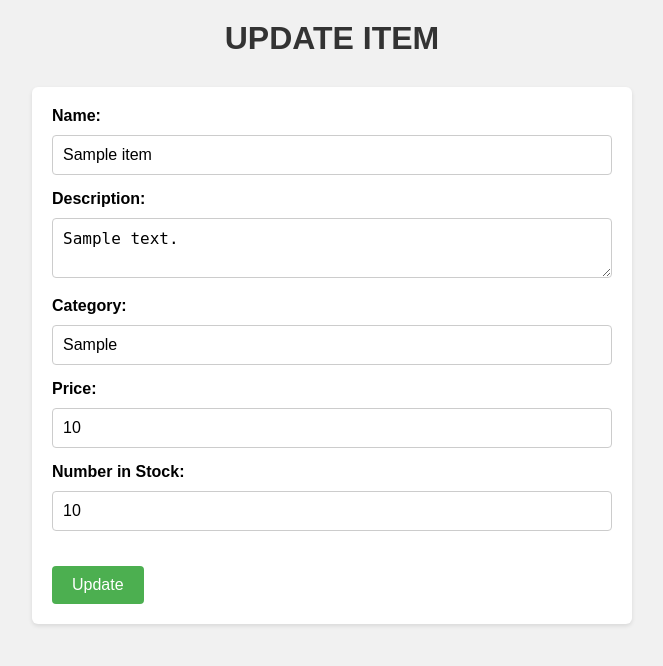
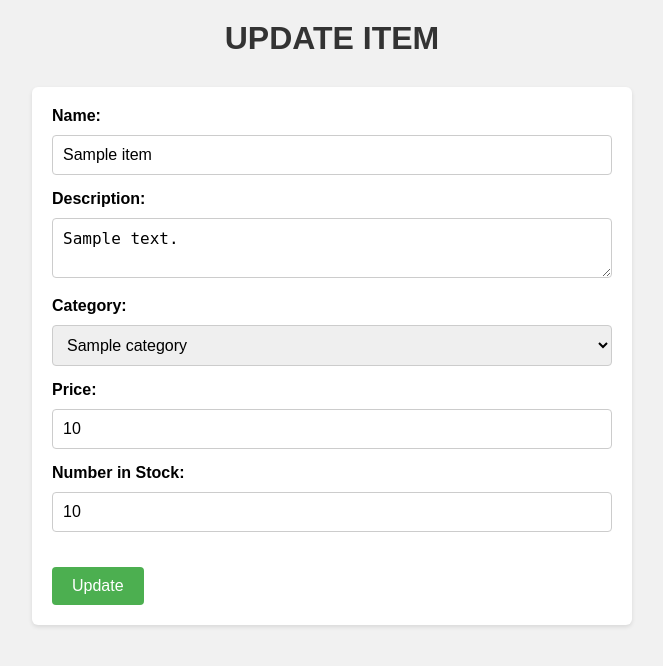
Before and after one commit to govind201/inventory-application, a Node server app: page /items/600000000000000000000001/update in a window 1280 px wide. Shown: the top 666 px of the page, without its empty margins (308-971 px from the left). Run offline with Node 20, Linux system fonts and the light colour scheme; tables that the repository leaves empty hold one stand-in row (values such as "Sample post"); some libraries are stand-ins or nearby versions.

Commit message:
add item and category association

```diff
--- a/assets/styles/styles.css
+++ b/assets/styles/styles.css
@@ -67,7 +67,7 @@ label {
 }
 
 input,
-textarea {
+textarea, select {
   width: 100%;
   padding: 10px;
   border: 1px solid #ccc;
--- a/controllers/categoryController.js
+++ b/controllers/categoryController.js
@@ -1,4 +1,5 @@
 const Category = require("../models/category");
+const item = require("../models/item");
 
 exports.categoryList = async (req, res, next) => {
   try {
@@ -13,7 +14,8 @@ exports.categoryDetail = async (req, res, next) => {
   try {
     const categoryId = req.params.id;
     const category = await Category.findById(categoryId);
-    res.render("category_detail", { category });
+    const itemsInCategory = await item.find({ category: categoryId });
+    res.render("category_detail", { category, items: itemsInCategory });
   } catch (err) {
     next(err);
   }
@@ -49,7 +51,7 @@ exports.categoryUpdateForm = async (req, res, next) => {
 
 exports.categoryUpdate = async (req, res, next) => {
   const categoryId = req.params.id;
-  const { name, description,} = req.body;
+  const { name, description } = req.body;
   try {
     await Category.findByIdAndUpdate(categoryId, { name, description });
     res.redirect("/categories");
--- a/controllers/itemController.js
+++ b/controllers/itemController.js
@@ -1,3 +1,4 @@
+const Category = require("../models/category");
 const Item = require("../models/item");
 
 exports.itemList = async (req, res, next) => {
@@ -19,8 +20,13 @@ exports.itemDetail = async (req, res, next) => {
   }
 };
 
-exports.itemCreateForm = (req, res) => {
-  res.render("item_create");
+exports.itemCreateForm =  async(req, res, next) => {
+  try {
+    const categories = await Category.find();
+    res.render("item_create", {categories});
+  } catch (err) {
+    next(err);
+  }
 };
 
 exports.itemCreate = async (req, res, next) => {
@@ -49,7 +55,8 @@ exports.itemUpdateForm = async (req, res, next) => {
   try {
     const itemId = req.params.id;
     const item = await Item.findById(itemId);
-    res.render("item_update", { item });
+    const categories = await Category.find();
+    res.render("item_update", { item, categories });
   } catch (err) {
     next(err);
   }
--- a/models/item.js
+++ b/models/item.js
@@ -3,7 +3,11 @@ const mongoose = require("mongoose");
 const itemSchema = new mongoose.Schema({
   name: String,
   description: String,
-  category: String,
+  category: {
+    type: mongoose.Schema.Types.ObjectId,
+    ref: 'Category',
+    required: true,
+  },
   price: {
     type: Number,
     min: 0,
--- a/views/category_detail.ejs
+++ b/views/category_detail.ejs
@@ -16,6 +16,12 @@
       <p><%= category.description %></p>
       <a href="<%= '/categories/' +category._id + '/delete' %>">Delete</a>
       <a href="<%= '/categories/' +category._id + '/update' %>">update</a>
+      <h3>Items in this Category:</h3>
+      <ul>
+        <% items.forEach(function(item) { %>
+        <li><a href="/items/<%= item._id %>"><%= item.name %></a></li>
+        <% }); %>
+      </ul>
     </div>
   </body>
 </html>
--- a/views/item_update.ejs
+++ b/views/item_update.ejs
@@ -22,13 +22,11 @@
 <%= item.description %></textarea
       ><br />
       <label for="category">Category:</label>
-      <input
-        type="text"
-        id="category"
-        name="category"
-        value="<%= item.category %>"
-        required
-      /><br />
+      <select id="category" name="category" required>
+        <% categories.forEach(function(category) { %>
+        <option value="<%= category._id %>"><%= category.name %></option>
+        <% }); %></select
+      ><br />
       <label for="price">Price:</label>
       <input
         type="number"
```
Also changed, not shown: views/item_create.ejs (+7 -1 lines).
